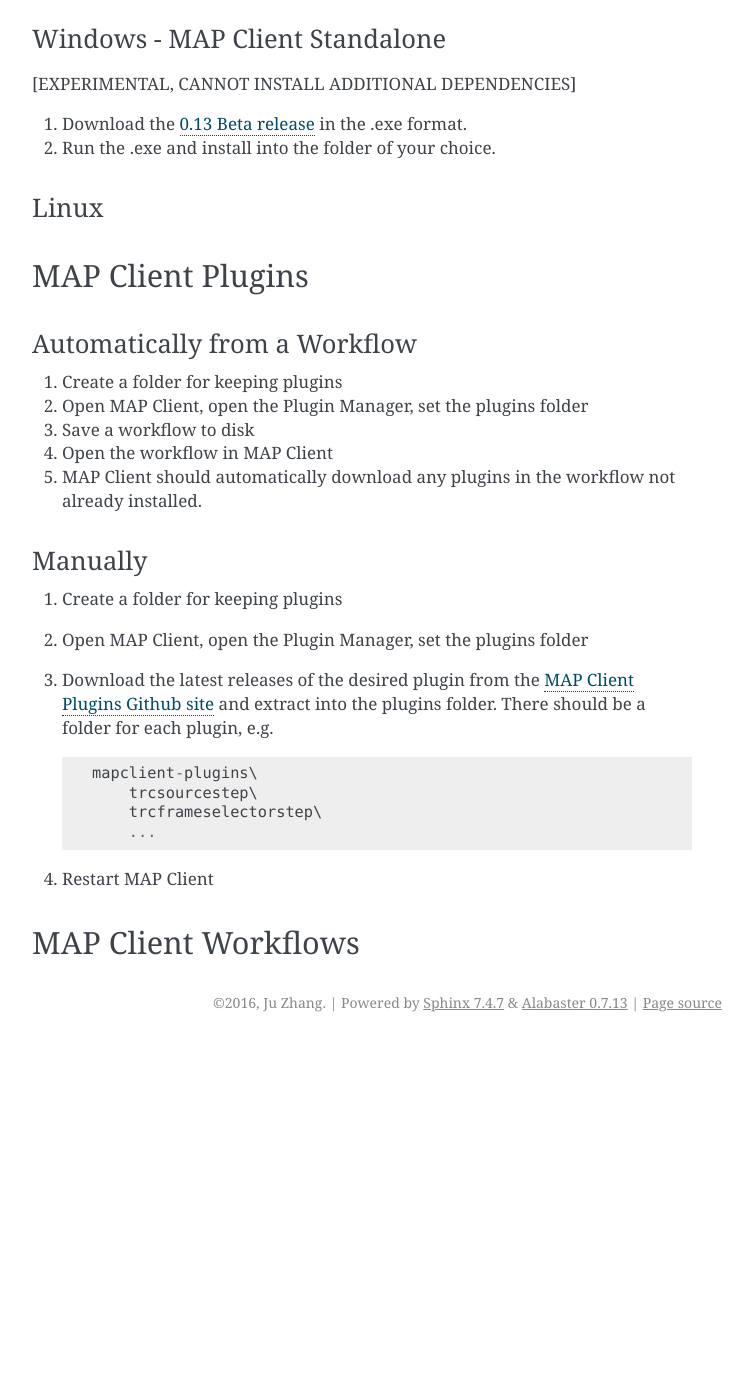
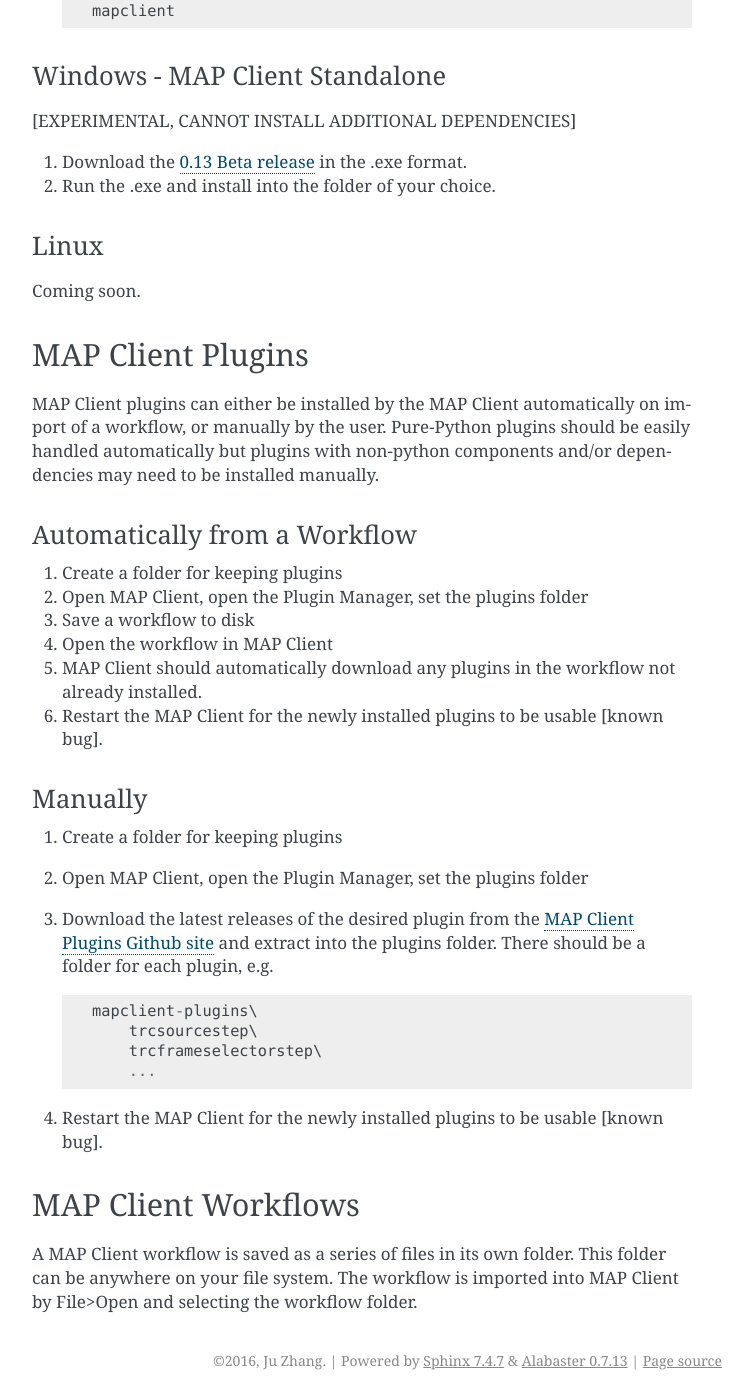
Before and after one commit to juzhang/mapclient-fai-workshop, a Sphinx documentation site: the page built from doc/map_installation.rst, in a window 1280 px wide and 1400 px high, scrolled down 1624 px. Shown: the whole window, without its empty margins (388-1141 px from the left). Built offline with Sphinx 7.4.7, drawn with Linux system fonts in a browser that asks for light colours; before the commit the page ends 2666 px from its top, so only the background shows below that; some of the changed text lies outside the part shown.

Commit message:
started gias2 chapter, updated installation, workflows

```diff
--- a/doc/map_installation.rst
+++ b/doc/map_installation.rst
@@ -40,6 +40,8 @@
 
         cd C:\OpenSim 3.3\sdk\python
 
+    There should be a setup.py file in the folder.
+
     2.8. Install OpenSim Python bindings::
 
         pip install .
@@ -73,8 +76,11 @@
 Linux
 ~~~~~
 
+Coming soon.
+
 MAP Client Plugins
 ------------------
+MAP Client plugins can either be installed by the MAP Client automatically on import of a workflow, or manually by the user. Pure-Python plugins should be easily handled automatically but plugins with non-python components and/or dependencies may need to be installed manually.
 
 Automatically from a Workflow
 ~~~~~~~~~~~~~~~~~~~~~~~~~~~~~~
@@ -83,6 +89,7 @@
 3. Save a workflow to disk
 4. Open the workflow in MAP Client
 5. MAP Client should automatically download any plugins in the workflow not already installed.
+6. Restart the MAP Client for the newly installed plugins to be usable [known bug].
 
 Manually
 ~~~~~~~~
@@ -95,7 +102,8 @@
         trcframeselectorstep\
         ...
 
-4. Restart MAP Client
+4. Restart the MAP Client for the newly installed plugins to be usable [known bug].
 
 MAP Client Workflows
 --------------------
+A MAP Client workflow is saved as a series of files in its own folder. This folder can be anywhere on your file system. The workflow is imported into MAP Client by File>Open and selecting the workflow folder.
```
Also changed, not shown: other parts of doc/map_installation.rst (+7 -6 lines), doc/gias2.rst (added, +29 -0 lines), 6 other files.
